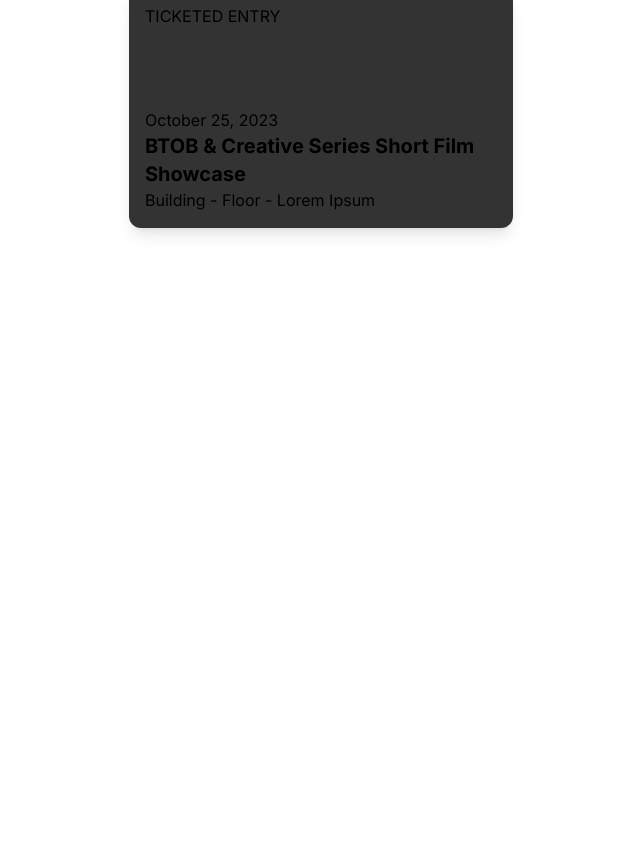
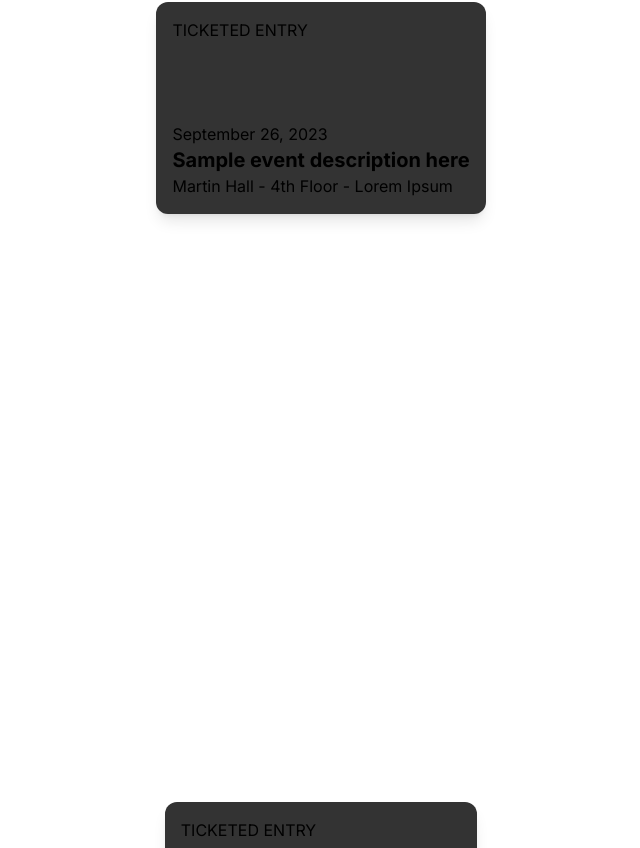
Before and after one commit to SAMAHAN-Systems-Development/sadya-2023-website, a Next.js app: page /EventCard in a window 1280 px wide. Shown: the part 292-1140 px from the top of the page, without its empty margins (319-959 px from the left). Before the commit the page ends 800 px from the top, so only its background shows below. Built offline with nearby package versions, Linux system fonts and the light colour scheme.

Commit message:
feat: added utils for data

```diff
--- a/lib/types/EventDataTypes.ts
+++ b/lib/types/EventDataTypes.ts
@@ -5,5 +5,6 @@ export type EventDataTypes = {
   eventDataDescription: string;
   eventDataEntry: string;
   eventDataFloor: string;
-  imageUrl?: StaticImageData;
+  start: string;
+  expiry: string;
 };
--- a/package.json
+++ b/package.json
@@ -18,6 +18,7 @@
     "autoprefixer": "10.4.15",
     "class-variance-authority": "^0.7.0",
     "commitlint": "^17.7.1",
+    "dayjs": "^1.11.10",
     "eslint-config-next": "13.4.19",
     "next": "13.4.19",
     "postcss": "8.4.29",
--- /dev/null
+++ b/src/app/CurrentlyHappening/page.tsx
@@ -0,0 +1,33 @@
+'use client';
+import React, { useState } from 'react';
+import EventCard from '@/components/ui/EventCard';
+import { EventData } from '@/data/EventData';
+import { FilterContents } from '@/utils/datetime';
+
+export default function Home() {
+  // const filteredEvents = FilterContents(EventData);
+  const [filteredEvents, setFilteredEvents] = useState(FilterContents(EventData))
+  console.log(filteredEvents)
+  return (
+
+    <main>
+      {filteredEvents.length === 0 ? (
+        <div className="flex justify-center items-center h-screen">
+          <p>No Current Events</p>
+        </div>
+      ) : (
+        <div>
+          {filteredEvents.map((event, index) => (
+            <EventCard
+              key={index}
+              title={event.eventDataEntry}
+              date={event.eventDataDate}
+              description={event.eventDataDescription}
+              floor={event.eventDataFloor}
+            />
+          ))}
+        </div>
+      )}
+    </main>
+  );
+}
--- a/src/app/EventCard/page.tsx
+++ b/src/app/EventCard/page.tsx
@@ -1,13 +1,18 @@
 import EventCard from '@/components/ui/EventCard';
+import { EventData } from '@/data/EventData';
 
 export default function Home() {
   return (
     <main>
+      {EventData.map((event, index) => (
         <EventCard
-        title={'TICKETED ENTRY'}
-        date={'October 25, 2023'}
-        description={'BTOB & Creative Series Short Film Showcase'}
-        floor={'Building - Floor - Lorem Ipsum'} />
+          key={index}
+          title={event.eventDataEntry}
+          date={event.eventDataDate}
+          description={event.eventDataDescription}
+          floor={event.eventDataFloor}
+        />
+      ))}
     </main>
   );
 }
--- a/src/components/ui/EventCard.tsx
+++ b/src/components/ui/EventCard.tsx
@@ -1,4 +1,8 @@
 import React from 'react';
+import Head from 'next/head';
+
+import { FilterContents } from '@/utils/datetime';
+import { start } from 'repl';
 
 interface CardProps {
   date: string;
@@ -15,7 +19,7 @@ const EventCard: React.FC<CardProps> = ({
 }) => {
   return (
     <div className="flex justify-center items-center h-screen">
-      <div className="max-w-sm rounded-xl overflow-hidden shadow-lg bg-black">
+        <div className=" mx-auto rounded-xl overflow-hidden shadow-lg bg-black">
             <div className="px-4 py-4">
                 <div className="text-base mb-2">{title}</div>
                 <p className="text-gray-700 text-base mt-20">{date}</p>
--- a/src/data/EventData.ts
+++ b/src/data/EventData.ts
@@ -1,19 +1,31 @@
-import type { EventDataTypes } from 'lib/types/EventDataTypes';
+import type { EventDataTypes } from "lib/types/EventDataTypes";
 
 export const EventData: EventDataTypes[] = [
   {
-    eventDataEntry: 'TIKCETED ENTRY',
-    eventDataDate: 'October 23, 2023',
-    eventDataDescription: 'Contest smthn??',
+    eventDataEntry: 'TICKETED ENTRY',
+    eventDataDate: 'September 26, 2023',
+    eventDataDescription: 'Sample event description here',
     eventDataFloor: 'Martin Hall - 4th Floor - Lorem Ipsum',
+    start:'September 27 2023 10:05 PM',
+    expiry: 'September 27 2023 11:00 PM',
+  },
+  {
+    eventDataEntry: 'TICKETED ENTRY',
+    eventDataDate: 'September 26, 2023',
+    eventDataDescription: 'BTOB data here',
+    eventDataFloor: 'Martin Hall - 4th Floor - Lorem Ipsum',
+    start:'September 27 2023 3:00 PM',
+    expiry: 'September 27 2023 5:00 PM',
   },
 ];
 
-export const BTOTB: EventDataTypes[] = [
-  {
-    eventDataEntry: 'TIKCETED ENTRY',
-    eventDataDate: 'October 23, 2023',
-    eventDataDescription: 'BTOB data here',
-    eventDataFloor: 'Martin Hall - 4th Floor - Lorem Ipsum',
-  },
-];
+// export const BTOTB: EventDataTypes[] = [
+//   {
+//     eventDataEntry: 'TICKETED ENTRY',
+//     eventDataDate: 'September 26, 2023',
+//     eventDataDescription: 'BTOB data here',
+//     eventDataFloor: 'Martin Hall - 4th Floor - Lorem Ipsum',
+//     start:'September 26 2023 3:00 PM',
+//     expiry: 'September 26 2023 5:00 PM',
+//   },
+// ];
--- /dev/null
+++ b/src/utils/datetime.ts
@@ -0,0 +1,27 @@
+import dayjs from 'dayjs';
+import utc from 'dayjs/plugin/utc';
+import timezone from 'dayjs/plugin/timezone';
+import customParseFormat from 'dayjs/plugin/customParseFormat';
+import { EventDataTypes } from "../../lib/types/EventDataTypes";
+
+dayjs.extend(utc);
+dayjs.extend(timezone);
+dayjs.extend(customParseFormat);
+
+function FilterContents(contents: EventDataTypes[]) {
+  console.log("run")
+  const now = dayjs().tz("Asia/Manila");
+
+  function CheckExpiry(content: EventDataTypes) {
+    const expiry = dayjs(content.expiry, "MMMM DD, YYYY hh:mm A").tz("Asia/Manila");
+    const start = dayjs(content.start, "MMMM DD, YYYY hh:mm A").tz("Asia/Manila");
+
+    return now.isBefore(expiry) && (now.isSame(start) || now.isAfter(start));
+  }
+
+  const filtered = contents.filter(CheckExpiry);
+
+  return filtered;
+}
+
+export { FilterContents };
```
Also changed, not shown: 1 other file (tests, documents, lock files or other folders). Lines whose indentation alone changed are shown as unchanged.
